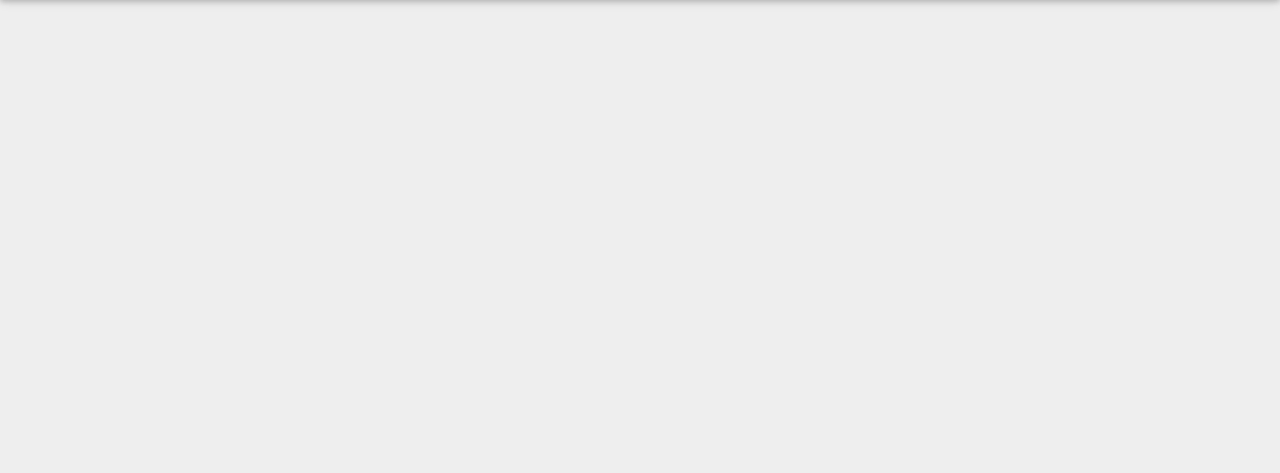
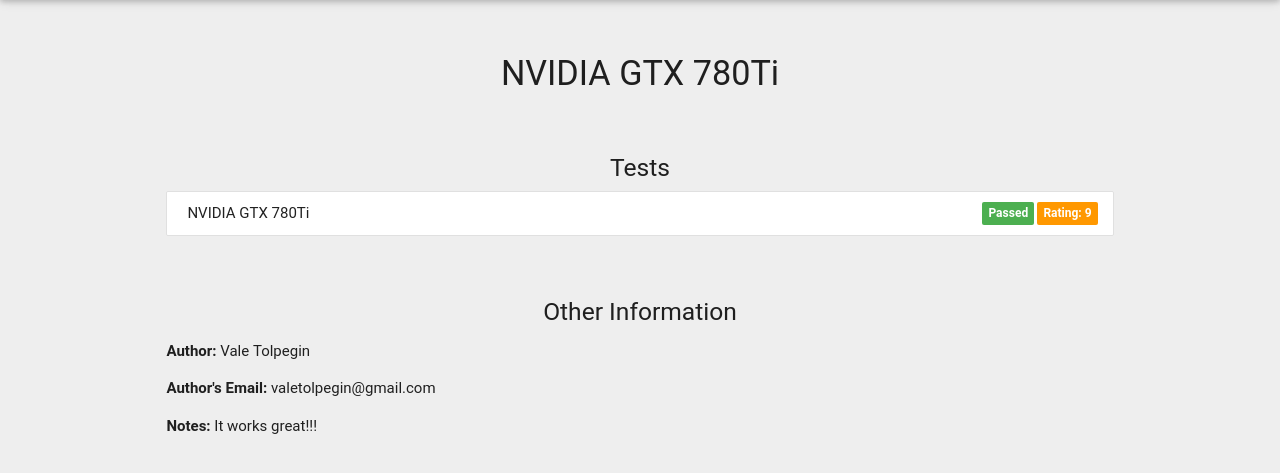
Before and after one commit to DarkmatterVale/Haiku-Configuration-Repo, a Django app: a page that uses Haiku_Configuration_Repo/repo/templates/repo/component.html in a window 1280 px wide. Shown: the part 64-537 px from the top of the page. Run offline with Django 3.2, Linux system fonts and the light colour scheme; data comes from the database, SQL or seed files in the repository; both versions use the stored data as it was after the commit.

Commit message:
Added component detail

```diff
--- a/Haiku_Configuration_Repo/repo/models.py
+++ b/Haiku_Configuration_Repo/repo/models.py
@@ -3,9 +3,15 @@ from __future__ import unicode_literals
 from django.db import models
 
 class Component(models.Model):
-    name = models.CharField(max_length=200)
-    is_working = models.CharField(max_length=10)
+    name = models.CharField(default='', max_length=200)
+    notes = models.CharField(default='', max_length=500)
+    is_working = models.CharField(default='', max_length=10)
     rating = models.IntegerField()
+    category = models.CharField(default='', max_length=100)
 
-    def __str__(self):
-        return self.name
+    author_first_name = models.CharField(default='', max_length=50)
+    author_last_name = models.CharField(default='', max_length=50)
+    author_email = models.CharField(default='', max_length=100)
+
+    date_created = models.DateTimeField('date created', auto_now=True)
+    date_modified = models.DateTimeField('date modified', auto_now=True)
--- a/Haiku_Configuration_Repo/repo/templates/repo/component.html
+++ b/Haiku_Configuration_Repo/repo/templates/repo/component.html
@@ -13,7 +13,7 @@
       <nav>
         <div class="nav-wrapper">
           <div class="col s12">
-            <a href="" class="large-font"><b>Haiku's Config Repository</b></a>
+            <a href="{% url 'repo:index' %}" class="large-font"><b>Haiku's Config Repository</b></a>
 
             <div class="right-nav">
               <a href="{% url 'repo:componentList' %}" class="btn-flat blue"><b>Component Tests</b></a>
@@ -25,7 +25,27 @@
       </nav>
     </div>
 
-    <div class="container">
+    <div class="pad-item-list center-list-item row">
+      <h4 class="center-align">{{ component_name }}</h4>
+      <h5 class="center-align padtop-5">Tests</h5>
+      {% for component in all_components %}
+        <div class="collection">
+          <p class="collection-item">{{ component.name }}
+            {% if component.is_working == "Passed" %}
+              <span class="new badge green"><b>Passed</b></span>
+            {% else %}
+              <span class="new badge red"><b>Failed</b></span>
+            {% endif %}
+            <span class="new rating-badge orange"><b>Rating: {{ component.rating }}</b></span>
+          </a>
+        </div>
+        <h5 class="center-align padtop-5">Other Information</h5>
+        <div class="row">
+          <p><b>Author:</b> {{ component.author_first_name }}&nbsp;{{ component.author_last_name }}</p>
+          <p><b>Author's Email:</b> {{ component.author_email }}</p>
+          <p><b>Notes:</b> {{ component.notes }}</p>
+        </div>
+      {% endfor %}
     </div>
   </body>
 </html>
--- a/Haiku_Configuration_Repo/repo/templates/repo/component_list.html
+++ b/Haiku_Configuration_Repo/repo/templates/repo/component_list.html
@@ -33,7 +33,7 @@
     <div class="pad-item-list center-list-item row">
       {% for component in all_components %}
         <div class="collection">
-          <a href="#!" class="collection-item">{{ component.name }}
+          <a href="{% url 'repo:componentDetail' component.id %}" class="collection-item">{{ component.name }}
             {% if component.is_working == "Passed" %}
               <span class="new badge green"><b>Passed</b></span>
             {% else %}
@@ -44,6 +44,5 @@
         </div>
       {% endfor %}
     </div>
-    </div>
   </body>
 </html>
--- a/Haiku_Configuration_Repo/repo/urls.py
+++ b/Haiku_Configuration_Repo/repo/urls.py
@@ -6,7 +6,7 @@ app_name = 'repo'
 urlpatterns = [
     url(r'^$', views.index, name='index'),
     url(r'^component_list', views.componentList, name='componentList'),
-    url(r'^components/(?P<component_id>[0-9]+)/$', views.componentDetail, name='compondentDetail'),
+    url(r'^components/(?P<component_id>[0-9]+)/$', views.componentDetail, name='componentDetail'),
     url(r'^device_list/', views.deviceList, name='deviceList'),
     url(r'^add_test/', views.addTest, name='addTest'),
     url(r'^create_component', views.createComponent, name='createComponent'),
--- a/Haiku_Configuration_Repo/repo/views.py
+++ b/Haiku_Configuration_Repo/repo/views.py
@@ -23,7 +23,10 @@ def deviceList(request):
 
 def componentDetail(request, component_id):
     myComponent = get_object_or_404(Component, pk=component_id)
-    context = { 'component' : myComponent }
+    context = {
+        'component_name' : myComponent.name,
+        'all_components' : [ myComponent ]
+    }
 
     return render(request, 'repo/component.html', context)
 
@@ -34,6 +37,11 @@ def createComponent(request):
     name = request.POST['component_name']
     rating = request.POST['rating']
     is_working = "Failed"
+    notes = request.POST['test_notes']
+
+    author_first_name = request.POST['tester_first_name']
+    author_last_name = request.POST['tester_last_name']
+    author_email = request.POST['tester_email']
 
     try:
         if str(request.POST['group1']) == "on":
@@ -41,7 +49,13 @@ def createComponent(request):
     except:
         pass
 
-    newComponent = Component(name = name, rating = rating, is_working = is_working)
+    newComponent = Component(name = name,
+        rating = rating,
+        is_working = is_working,
+        notes = notes,
+        author_first_name = author_first_name,
+        author_last_name = author_last_name,
+        author_email = author_email)
     newComponent.save()
 
     return HttpResponseRedirect(reverse('repo:index'))
```
Also changed, not shown: Haiku_Configuration_Repo/repo/templates/repo/add_test.html (+21 -3 lines), Haiku_Configuration_Repo/db.sqlite3, Haiku_Configuration_Repo/repo/migrations/0003_component_notes.py (added), Haiku_Configuration_Repo/repo/migrations/0004_auto_20160110_2055.py (added), 5 other files.
